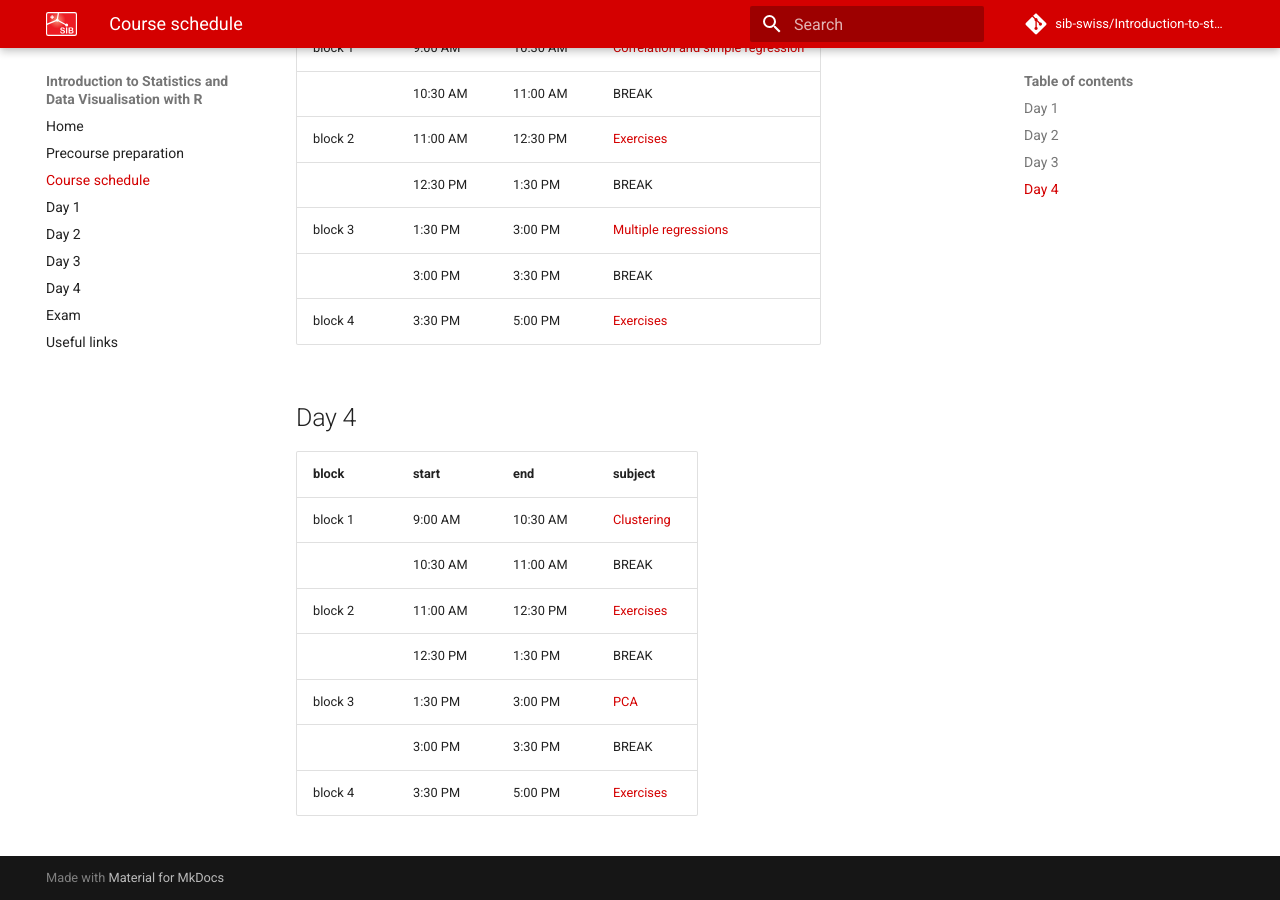
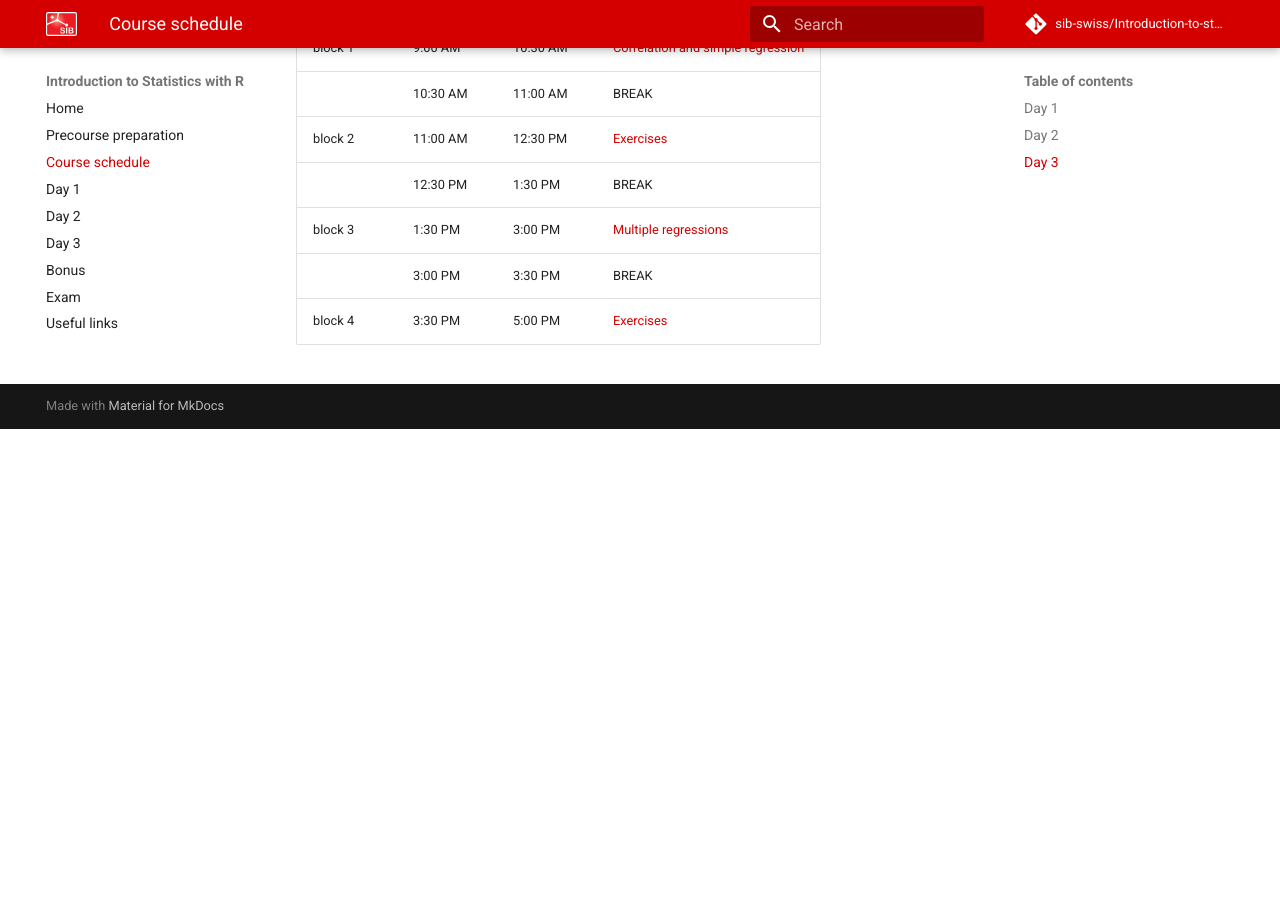
Before and after one commit to sib-swiss/Introduction-to-statistics-with-R, an MkDocs documentation site: the page built from docs/course_schedule.md, in a window 1280 px wide and 900 px high, scrolled down 1383 px. Built offline with MkDocs 1.6.1 and Material for MkDocs 9.7.7, drawn with Linux system fonts in a browser that asks for light colours; comment, search, counter and statistics services are not loaded; after the commit the page ends 1812 px from its top, so only the background shows below that.

Commit message:
version2027

```diff
--- a/docs/course_schedule.md
+++ b/docs/course_schedule.md
@@ -38,16 +38,3 @@
 | block 3 	| 1:30 PM  	| 3:00 PM  	| [Multiple regressions](day3.md)  |
 |         	| 3:00 PM  	| 3:30 PM  	| BREAK                               	|
 | block 4 	| 3:30 PM  	| 5:00 PM  	| [Exercises]() 	|
-
-
-## Day 4
-
-| block   	| start    	| end      	| subject                             	|
-|---------	|----------	|----------	|-------------------------------------	|
-| block 1 	| 9:00 AM  	| 10:30 AM 	| [Clustering](day4.md)	|
-|         	| 10:30 AM 	| 11:00 AM 	| BREAK                               	|
-| block 2 	| 11:00 AM 	| 12:30 PM 	| [Exercises]()            	|
-|         	| 12:30 PM 	| 1:30 PM  	| BREAK                               	|
-| block 3 	| 1:30 PM  	| 3:00 PM  	| [PCA](day4.md)  |
-|         	| 3:00 PM  	| 3:30 PM  	| BREAK                               	|
-| block 4 	| 3:30 PM  	| 5:00 PM  	| [Exercises]() 	|
--- a/mkdocs.yml
+++ b/mkdocs.yml
@@ -1,4 +1,4 @@
-site_name: Introduction to Statistics and Data Visualisation with R
+site_name: Introduction to Statistics with R
 nav:
     - Home: index.md
     - Precourse preparation: precourse.md
@@ -6,7 +6,7 @@ nav:
     - Day 1: day1.md
     - Day 2: day2.md
     - Day 3: day3.md
-    - Day 4: day4.md
+    - Bonus: day4.md
     - Exam: exam.md
     - Useful links: links.md
 
```
Also changed, not shown: docs/exam.md (+1 -1 lines), 1 other file.
